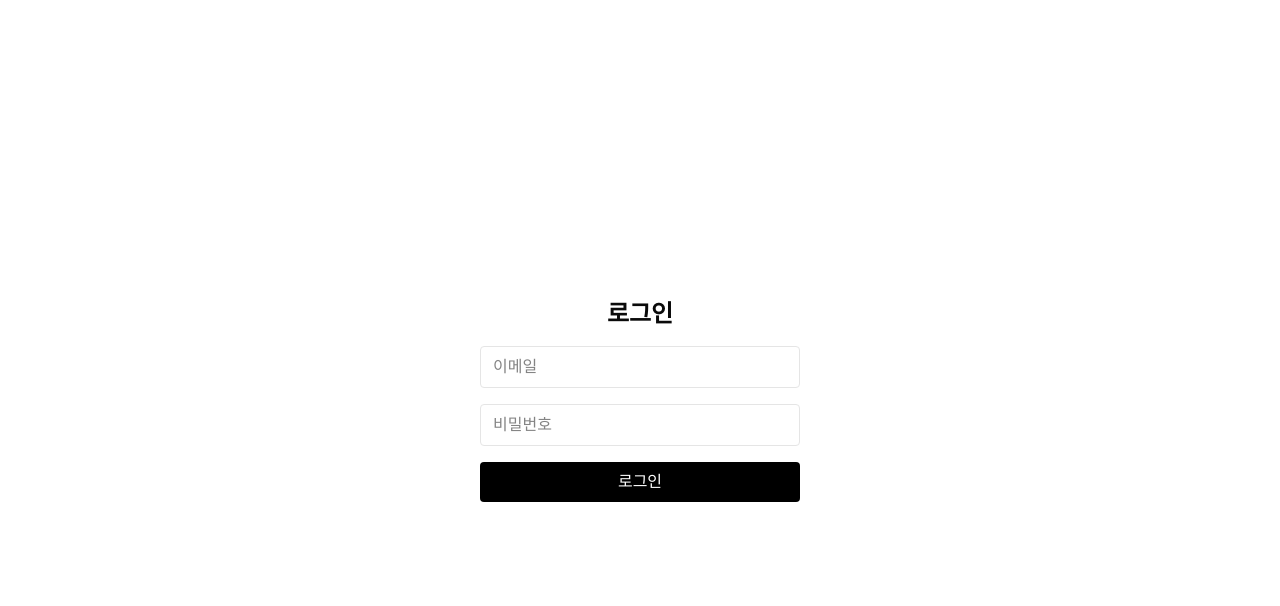
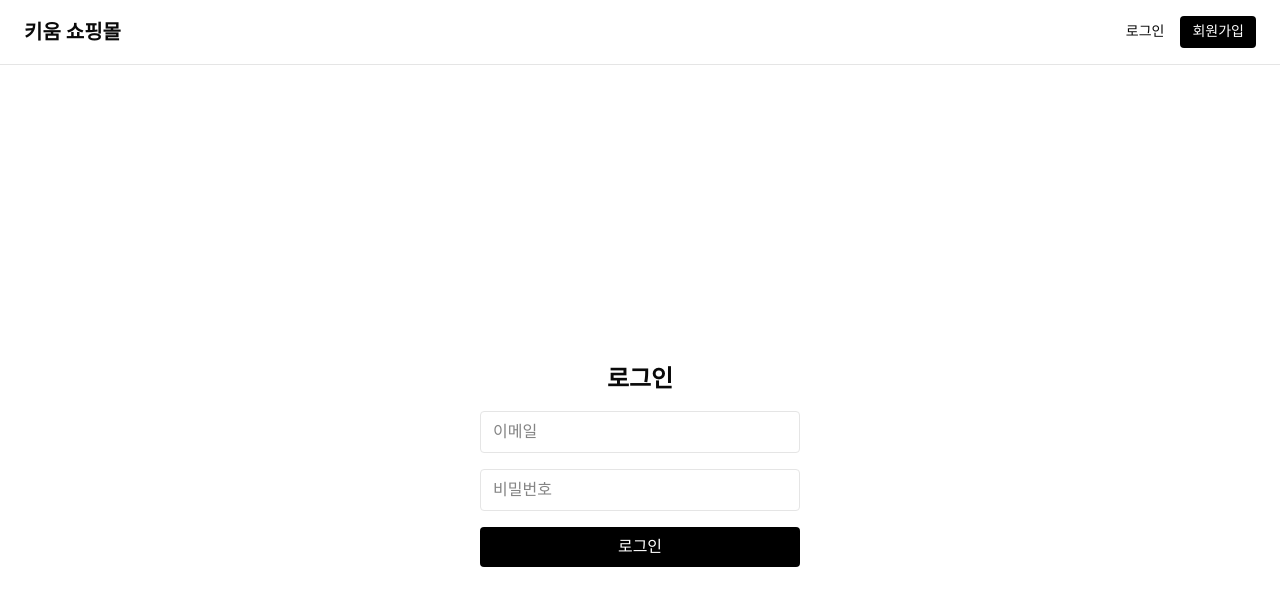
Before and after one commit to Choiwanwoo-03/market-website, a Next.js app: page /auth/login in a window 1280 px wide. Shown: the top 606 px of the page. Built offline with nearby package versions, Linux system fonts and the light colour scheme; no server answers.

Commit message:
feat: add navigation bar with role-based menu

```diff
--- a/src/app/layout.tsx
+++ b/src/app/layout.tsx
@@ -2,6 +2,7 @@ import type { Metadata } from "next";
 import { Geist, Geist_Mono } from "next/font/google";
 import "./globals.css";
 import AuthSessionProvider from '@/components/providers/SessionProvider'
+import Navbar from '@/components/Navbar'
 
 const geistSans = Geist({
   variable: "--font-geist-sans",
@@ -30,6 +31,7 @@ export default function RootLayout({
     >
       <body className="min-h-full flex flex-col">
         <AuthSessionProvider>
+          <Navbar />
           {children}
         </AuthSessionProvider>
       </body>
--- /dev/null
+++ b/src/components/Navbar.tsx
@@ -0,0 +1,48 @@
+'use client'
+import Link from 'next/link'
+import { useSession, signOut } from 'next-auth/react'
+
+export default function Navbar() {
+  const { data: session } = useSession()
+
+  return (
+    <nav className="border-b px-6 py-4 flex items-center justify-between">
+      <Link href="/" className="text-xl font-bold">
+        키움 쇼핑몰
+      </Link>
+      <div className="flex items-center gap-4">
+        {session ? (
+          <>
+            <span className="text-sm text-gray-600">{session.user.name}</span>
+            {session.user.role === 'seller' && (
+              <Link href="/seller/products" className="text-sm hover:underline">
+                상품 관리
+              </Link>
+            )}
+            <Link href="/mypage" className="text-sm hover:underline">
+              마이페이지
+            </Link>
+            <button
+              onClick={() => signOut({ callbackUrl: '/' })}
+              className="text-sm bg-black text-white px-3 py-1.5 rounded hover:bg-gray-800"
+            >
+              로그아웃
+            </button>
+          </>
+        ) : (
+          <>
+            <Link href="/auth/login" className="text-sm hover:underline">
+              로그인
+            </Link>
+            <Link
+              href="/auth/signup"
+              className="text-sm bg-black text-white px-3 py-1.5 rounded hover:bg-gray-800"
+            >
+              회원가입
+            </Link>
+          </>
+        )}
+      </div>
+    </nav>
+  )
+}
```
